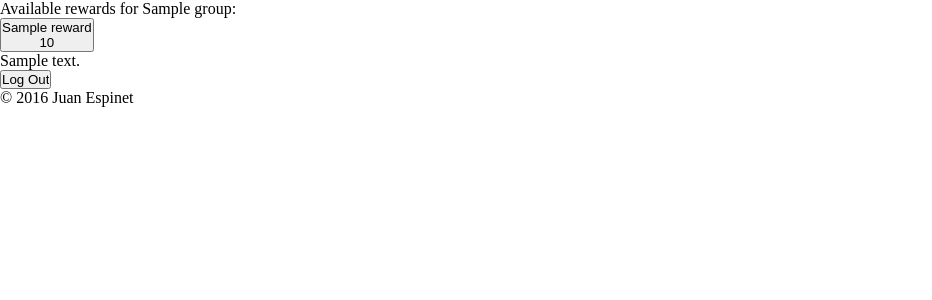
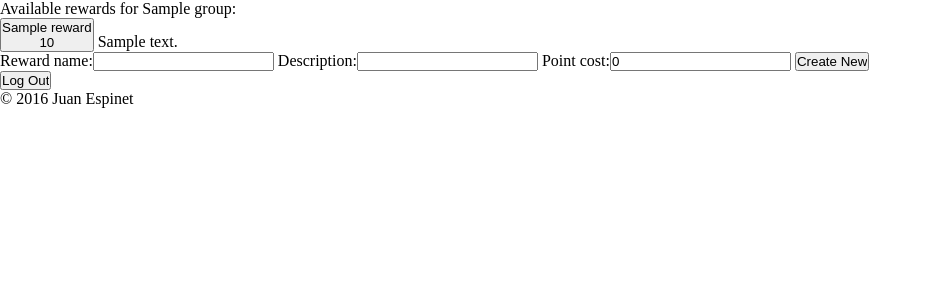
Before and after one commit to JuanEspinet/reward_yourself, a Django app: page /rewards/ in a window 1280 px wide. Shown: the part 82-382 px from the top of the page, without its empty margins (0-932 px from the left). Run offline with Django 3.2, Linux system fonts and the light colour scheme; a user stored in the database is signed in; tables that the repository leaves empty hold one stand-in row (values such as "Sample post"); parts of the project's set-up code (start-up, migrations or seed data) failed here and were passed over.

Commit message:
page views first draft

```diff
--- a/reward_your_self/reward/forms.py
+++ b/reward_your_self/reward/forms.py
@@ -16,7 +16,7 @@ class Reward_Form(forms.ModelForm):
         new_reward = super(Reward_Form, self).save(commit=False)
         new_reward.num_redeemed = 0
         # retrieve the current user's group from the request
-        group = request.user.profile.active_group
+        group = self.request.user.profile.active_group
         new_reward.group_id = group
         if commit:
             new_reward.save()
--- a/reward_your_self/reward/static/reward/js/profile.js
+++ b/reward_your_self/reward/static/reward/js/profile.js
@@ -35,7 +35,3 @@ function updateProfile(event){
     console.log(data);
   });
 }
-
-function validateEmail(event){
-  // calls a django email validation view
-}
--- a/reward_your_self/reward/templates/reward/rewards.html
+++ b/reward_your_self/reward/templates/reward/rewards.html
@@ -9,6 +9,7 @@
   <div class="buttonBlock" id="rewardBlock">
   {% for reward in rewards %}
     <button
+      class="rewardButton"
       type="button"
       name="{{ reward.reward_name }}"
       id="{{ reward.id }}"
@@ -19,13 +20,20 @@
       <br>
       {{ reward.point_cost }}
     </button>
-    <p>
+    <label for="{{ reward.reward_name }}">
       {{ reward.description }}
-    </p>
+    </label>
   {% endfor %}
   </div>
   <div class="hiddenForm" id="addReward">
-    <form class="" action="" method="post">
+    <form class="" action="/new_reward/" method="post" id="newRewardForm">
+      {% csrf_token %}
+      {{ rew_form }}
+      <input type="submit" name="newReward" value="Create New" id="submitNew">
     </form>
   </div>
 {% endblock %}
+{% block page_javascript %}
+  <script type="text/javascript" src='{% static "reward/js/rewards.js" %}'>
+  </script>
+{% endblock %}
--- a/reward_your_self/reward/views.py
+++ b/reward_your_self/reward/views.py
@@ -7,6 +7,7 @@ from django.core.exceptions import ValidationError
 from django.core.validators import validate_email
 from .models import Reward_Group, Reward, Access_Level, Profile, User_Group
 from time import strftime
+from .forms import Reward_Form
 
 # Create your views here:
 
@@ -38,8 +39,10 @@ def reward_page(request):
     '''
     reward page loader
     '''
+    new_reward = Reward_Form(request=request)
     context = {
         'rewards' : Reward.objects.filter(group_id=request.user.profile.active_group.id),
+        'rew_form' : new_reward
     }
     return render(request, 'reward/rewards.html', context)
 
@@ -194,3 +197,48 @@ def profile_update(request):
     return JsonResponse(update_results)
 
 # reward page views
+def deduct_points(group, points):
+    '''
+    deducts points from a group
+    usually for redeeming a reward
+    '''
+    if group.total_points < points:
+        return 'Not enough points.'
+    group.total_points -= points
+    group.save()
+    return group.total_points
+
+def update_redeemed(reward):
+    '''
+    increments the number of times a reward has been redeemed
+    returns the reward object
+    '''
+    reward.num_redeemed += 1
+    reward.save()
+    return reward
+
+def new_reward(request):
+    '''
+    processes form submittal for adding a new reward to a group
+    '''
+    if request.method == 'POST':
+        form = Reward_Form(request.POST, request=request)
+        if form.is_valid():
+            form.save()
+    return reward_page(request)
+
+def redeem_reward(request):
+    '''
+    processes a user redeeming a reward for a group
+    '''
+    if request.method == 'POST':
+        # find the right group to take the points from
+        group = request.user.profile.active_group
+        # find the right reward to mark as redeemed
+        reward = Reward.objects.get(id=request.reward_id)
+        # change group's point total
+        new_total = deduct_points(group, reward.point_cost)
+        # update number of times this reward redeemed
+        reward = update_redeemed(reward)
+        return JsonResponse({'new_total' : new_total})
+    return JsonResponse({'new_total': False})
--- a/reward_your_self/reward_your_self/urls.py
+++ b/reward_your_self/reward_your_self/urls.py
@@ -28,4 +28,5 @@ urlpatterns = [
     url(r'^profile/$', rwviews.profile_page, name='profile_page'),
     url(r'^profile_update/$', rwviews.profile_update, name='profile_update'),
     url(r'^rewards/$', rwviews.reward_page, name='rewards'),
+    url(r'^new_reward/$', rwviews.new_reward, name='new_reward'),
 ]
```
